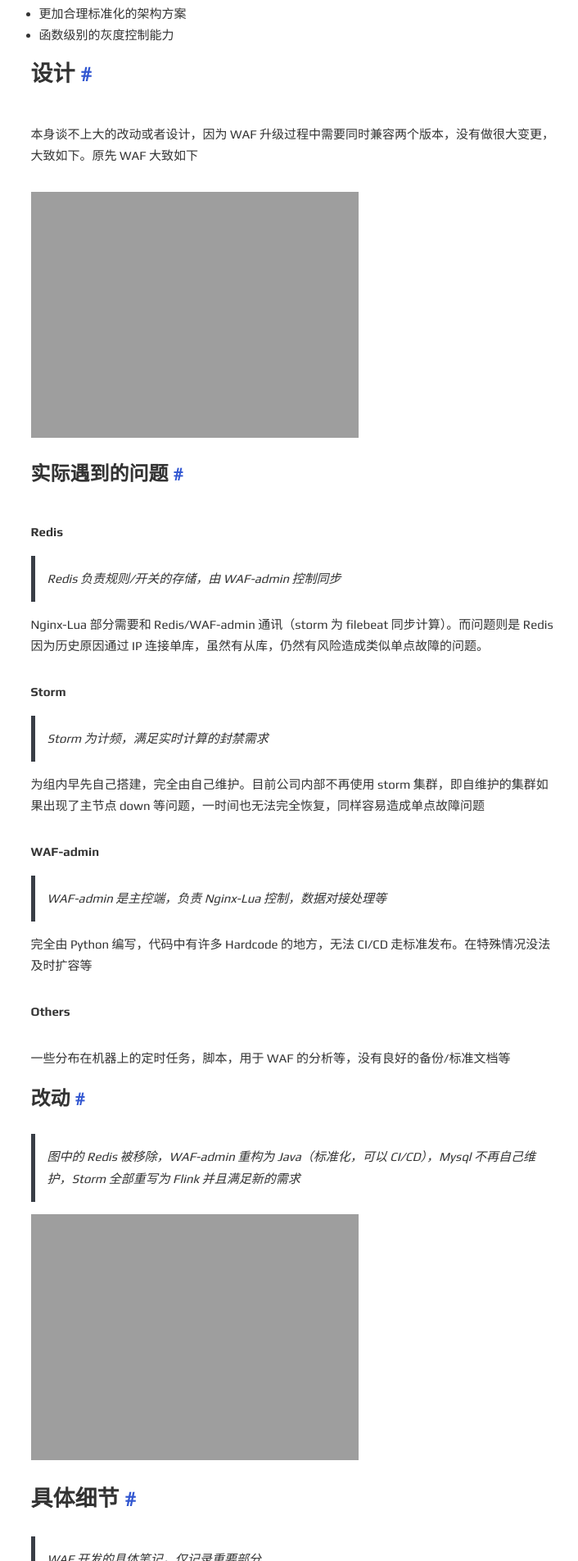
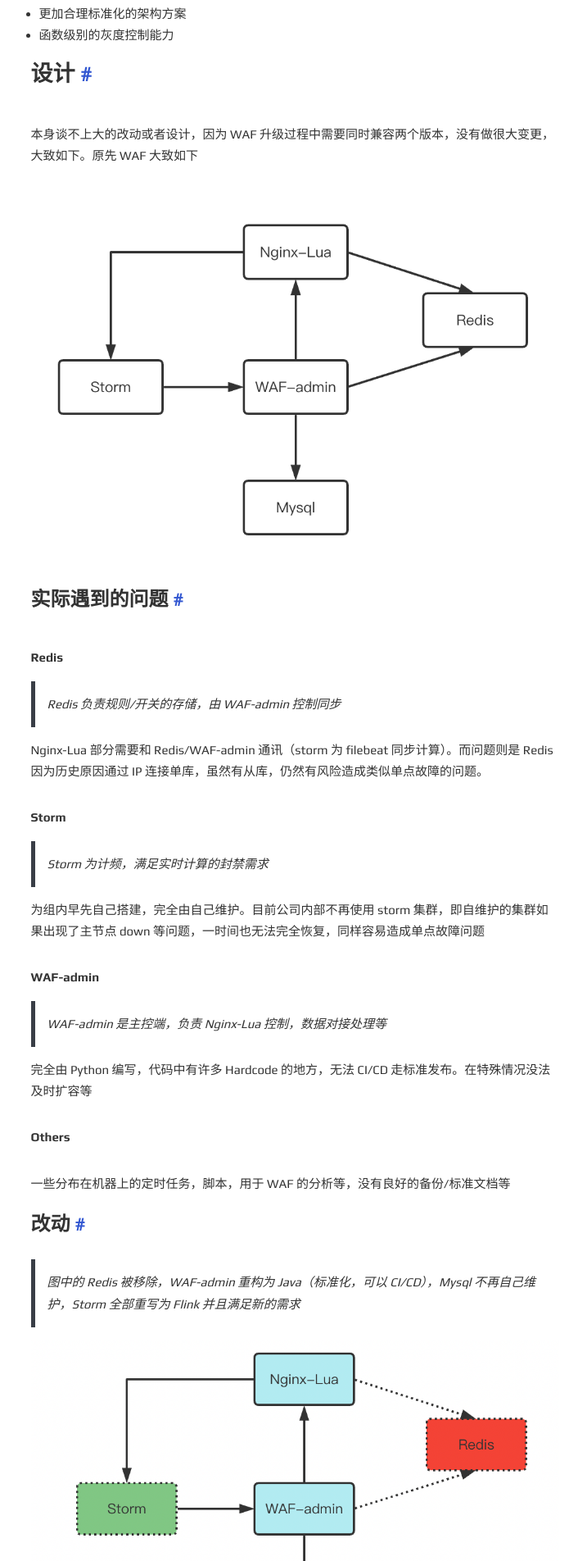
Before and after one commit to chriskaliX/chriskalix.github.io, a Jekyll site: the page built from _posts/2022-08-21-WAF_dev.md, in a window 1280 px wide. Shown: the part 537-2441 px from the top of the page at 82% size, without its empty margins (280-986 px from the left). Built offline with Jekyll 4.4.1, drawn with Linux system fonts in a browser that asks for light colours.

Commit message:
png update

```diff
--- a/_posts/2022-08-21-WAF_dev.md
+++ b/_posts/2022-08-21-WAF_dev.md
@@ -22,7 +22,7 @@ minute: 15
 
 本身谈不上大的改动或者设计，因为 WAF 升级过程中需要同时兼容两个版本，没有做很大变更，大致如下。原先 WAF 大致如下
 
-![WAF-OLD](https://chriskaliX.github.io/assets/imgs/waf-old.jpg)
+![WAF-OLD](https://chriskaliX.github.io/assets/imgs/waf-old.png)
 
 ### 实际遇到的问题
 
@@ -52,7 +52,7 @@ Nginx-Lua 部分需要和 Redis/WAF-admin 通讯（storm 为 filebeat 同步计
 
 > 图中的 Redis 被移除，WAF-admin 重构为 Java（标准化，可以 CI/CD），Mysql 不再自己维护，Storm 全部重写为 Flink 并且满足新的需求
 
-![WAF-NEW](https://chriskaliX.github.io/assets/imgs/waf-new.jpg)
+![WAF-NEW](https://chriskaliX.github.io/assets/imgs/waf-new.png)
 
 ## 具体细节
 
```
